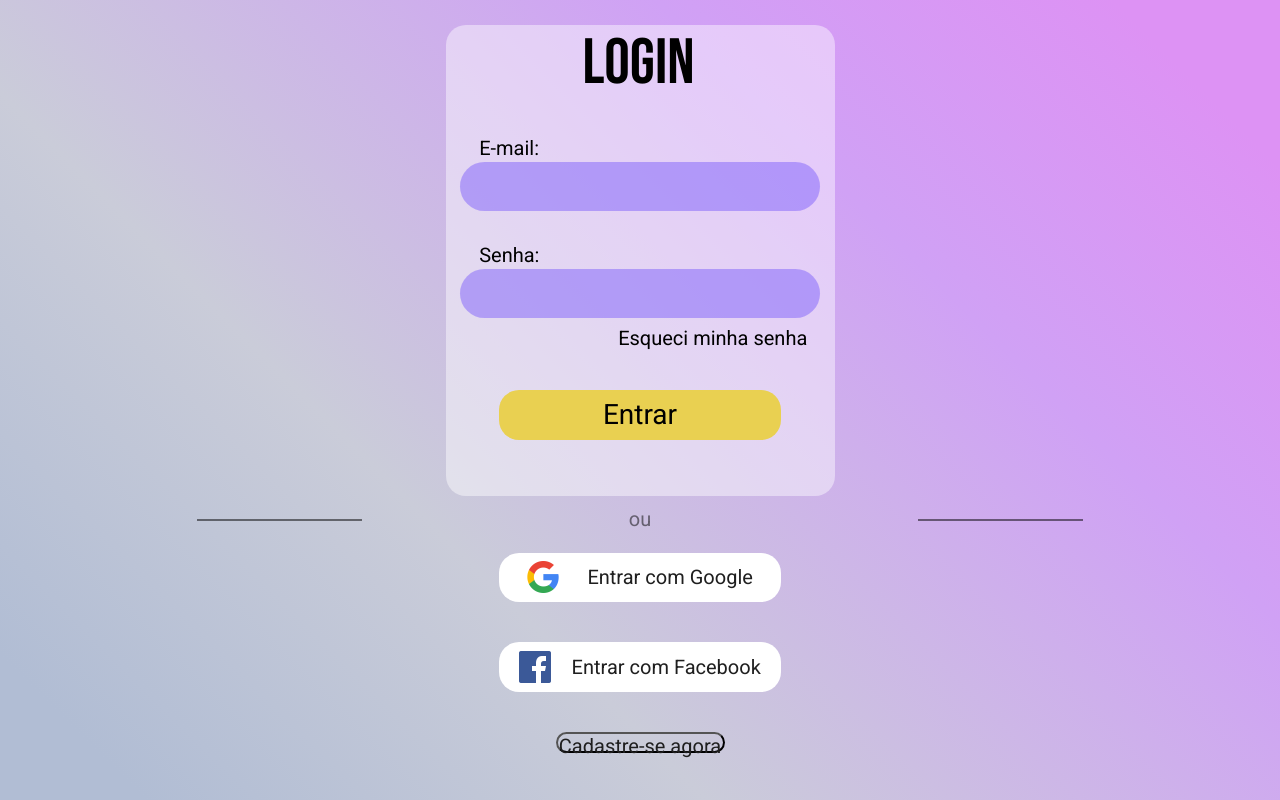
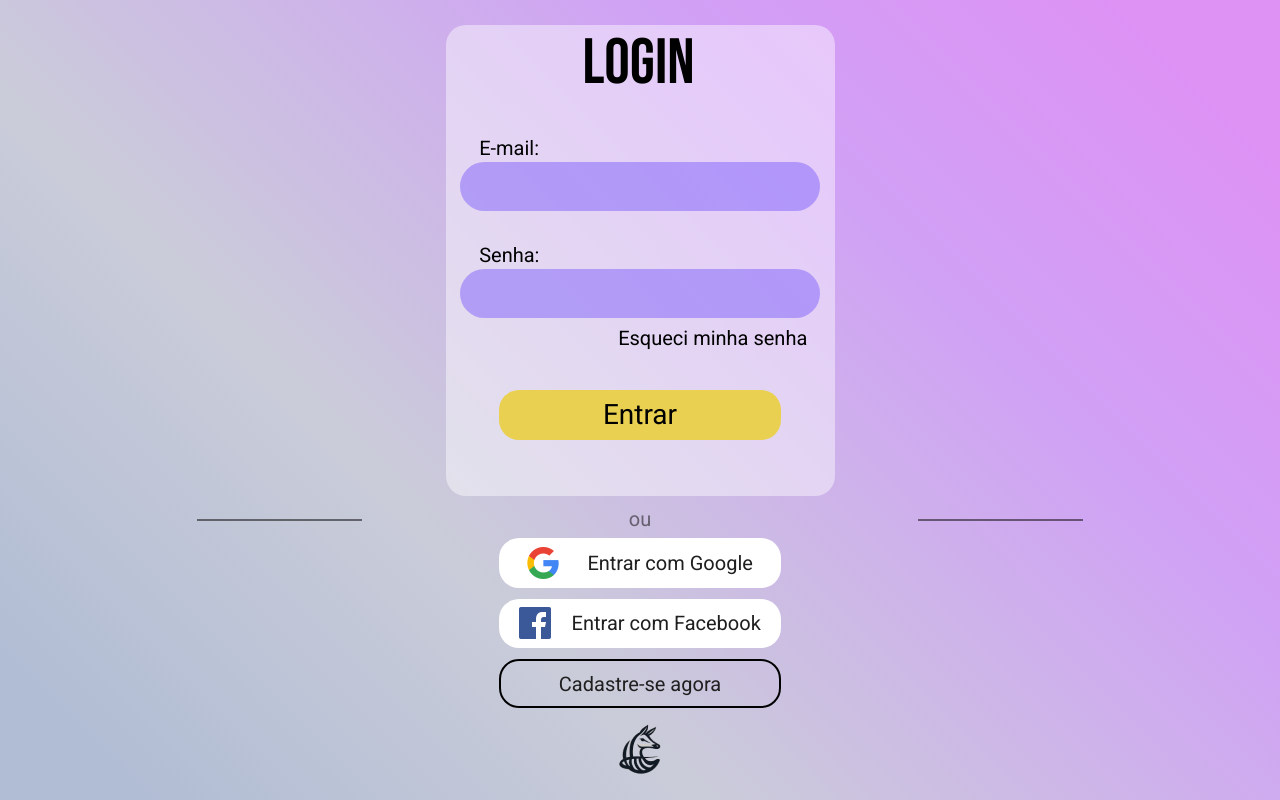
Before and after one commit to camposchk/Quaggus, a React (Vite) app: page /login in a window 1280 px wide. Built offline with nearby package versions, Linux system fonts and the light colour scheme.

Commit message:
Login page finished

```diff
--- a/src/components/SignUpBtn.module.css
+++ b/src/components/SignUpBtn.module.css
@@ -1,11 +1,9 @@
 .btn-styling{
-    width: 26.875rem;
-    height: 58.25rem;
+    width: 17.64888rem;
+    height: 3.08425rem;
     flex-shrink: 0;
     border-radius: 1.25rem;
-    width: 10.5625rem;
-    height: 1.3125rem;
-    flex-shrink: 0;
+    border: 2px solid #000;
     color: #1F1F1F;
     font-family: Roboto;
     font-size: 1.25rem;
--- a/src/login.jsx
+++ b/src/login.jsx
@@ -24,6 +24,7 @@ export default function Login() {
                 <LoginWith text="Entrar com Facebook" image="src/assets/Icons/facebook.png"/>
                 <SignUpBtn text="Cadastre-se agora" />
             </div>
+            <img src="src/assets/quagga-3.png" className={style["image"]}/>
         </div>
     )
 }
--- a/src/login.module.css
+++ b/src/login.module.css
@@ -7,7 +7,7 @@
     display: flex;
     align-items: center;
     flex-direction: column;
-
+    justify-content: space-between;
 }
 
 .box-login{
@@ -77,3 +77,9 @@
     justify-content: space-around;
     height: 30vh;
 }
+
+.image{
+    width: 5.6875rem;
+    height: 5.375rem;
+    flex-shrink: 0;
+}
```
Also changed, not shown: src/assets/quagga-3.png (added).
